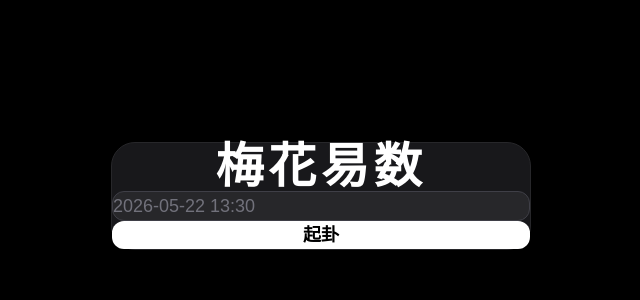
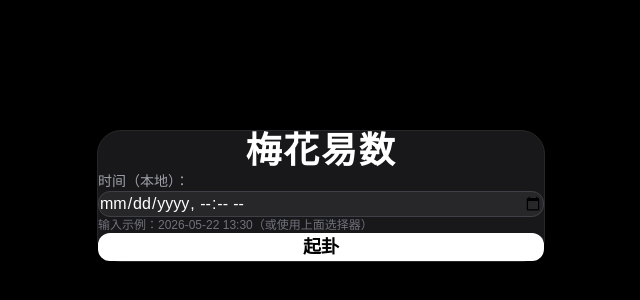
Before and after one commit to A401-unauthorized/Web-xuanxue, a React app in the folder frontend/: page /meihua in a window 1280 px wide. Shown: the part 204-504 px from the top of the page, without its empty margins (319-959 px from the left). Built offline with nearby package versions, Linux system fonts and the light colour scheme; the HTML template or start-up script is replaced by a standard one.

Commit message:
vscode修改梅花前端页面

```diff
--- a/frontend/src/pages/Meihua.jsx
+++ b/frontend/src/pages/Meihua.jsx
@@ -2,21 +2,28 @@
 import { useState } from "react";
 
 function Meihua() {
-  const [time, setTime] = useState("");
+  const [time, setTime] = useState(""); // stores datetime-local value (e.g. 2026-05-22T13:30)
   const [result, setResult] = useState(null);
   const [loading, setLoading] = useState(false);
 
+  const formatForBackend = (value) => {
+    if (!value) return "";
+    // convert datetime-local (2026-05-22T13:30) to backend format (2026-05-22 13:30)
+    return value.includes("T") ? value.replace("T", " ") : value;
+  };
+
   const handleSubmit = async () => {
     if (!time) {
-      alert("请输入时间");
+      alert("请选择或输入时间");
       return;
     }
 
+    const timeForApi = formatForBackend(time);
+
     setLoading(true);
     try {
-      const response = await fetch(
-        `http://127.0.0.1:8000/meihua?time=${encodeURIComponent(time)}`
-      );
+      // use relative path so frontend works with proxy or same-origin deployments
+      const response = await fetch(`/meihua?time=${encodeURIComponent(timeForApi)}`);
 
       if (!response.ok) {
         throw new Error(`HTTP error! status: ${response.status}`);
@@ -26,79 +33,66 @@ function Meihua() {
       setResult(data);
     } catch (error) {
       console.error("排盘失败:", error);
-      setResult({ error: "请求失败，请检查后端服务是否启动" });
+      setResult({ error: "请求失败，请检查后端服务是否启动或网络设置" });
     } finally {
       setLoading(false);
     }
   };
 
   return (
-    <div className="min-h-screen bg-black text-white flex items-center justify-center">
-      <div className="w-[420px] bg-zinc-900 rounded-3xl p-8 shadow-2xl border border-zinc-800">
-        <h1 className="text-5xl font-bold text-center mb-8 tracking-widest">
-          梅花易数
-        </h1>
+    <div className="min-h-screen bg-black text-white flex items-center justify-center p-6">
+      <div className="max-w-md w-full bg-zinc-900 rounded-3xl p-8 shadow-2xl border border-zinc-800">
+        <h1 className="text-4xl font-extrabold text-center mb-6 tracking-wider">梅花易数</h1>
 
-        <div className="space-y-4">
+        <div className="space-y-3">
+          <label className="block text-sm text-zinc-400">时间（本地）：</label>
           <input
-            type="text"
-            placeholder="2026-05-22 13:30"
+            type="datetime-local"
             value={time}
             onChange={(e) => setTime(e.target.value)}
-            className="
-              w-full
-              bg-zinc-800
-              rounded-xl
-              p-4
-              text-lg
-              outline-none
-              border border-zinc-700
-              focus:border-white
-              placeholder:text-zinc-500
-            "
+            className="w-full bg-zinc-800 rounded-xl p-3 text-base outline-none border border-zinc-700 focus:border-white"
           />
+          <p className="text-xs text-zinc-500">输入示例：2026-05-22 13:30（或使用上面选择器）</p>
 
           <button
             onClick={handleSubmit}
             disabled={loading}
-            className="
-              w-full
-              bg-white
-              text-black
-              rounded-xl
-              p-4
-              text-lg
-              font-bold
-              hover:opacity-80
-              transition
-              disabled:opacity-50
-              disabled:cursor-not-allowed
-            "
+            className="w-full bg-white text-black rounded-xl p-3 text-lg font-semibold hover:opacity-90 transition disabled:opacity-50 disabled:cursor-not-allowed"
           >
             {loading ? "排盘中..." : "起卦"}
           </button>
         </div>
 
         {result && (
-          <div className="mt-10">
+          <div className="mt-8">
             <div className="border-t border-zinc-700 pt-6">
-              <h2 className="text-2xl font-bold mb-6 text-center">
-                排盘结果
-              </h2>
+              <h2 className="text-2xl font-bold mb-4 text-center">排盘结果</h2>
 
-              <div className="text-center mb-6">
+              <div className="flex items-center justify-center mb-4">
                 <div className="text-6xl">
-                  ☰ ☵
+                  {(result.upper_symbol || "☰") + " " + (result.lower_symbol || "☵")}
                 </div>
               </div>
 
               {result.error ? (
                 <p className="text-red-500 text-center">{result.error}</p>
               ) : (
-                <div className="space-y-3 text-xl text-zinc-300">
-                  <p>上卦：{result.upper_trigram || result.upper}</p>
-                  <p>下卦：{result.lower_trigram || result.lower}</p>
-                  <p>动爻：{result.moving_line}</p>
+                <div className="space-y-2 text-lg text-zinc-300">
+                  <p>上卦：<span className="text-white">{result.upper_trigram || result.upper || "—"}</span></p>
+                  <p>下卦：<span className="text-white">{result.lower_trigram || result.lower || "—"}</span></p>
+                  <p>动爻：<span className="text-white">{result.moving_line ?? "—"}</span></p>
+
+                  {result.extra && (
+                    <div className="mt-3 text-sm text-zinc-400">
+                      <div>说明：</div>
+                      <div>{result.extra}</div>
+                    </div>
+                  )}
+
+                  <details className="mt-4 bg-zinc-800 p-3 rounded-md text-sm text-zinc-400">
+                    <summary className="cursor-pointer">查看原始返回（JSON）</summary>
+                    <pre className="whitespace-pre-wrap mt-2 text-xs">{JSON.stringify(result, null, 2)}</pre>
+                  </details>
                 </div>
               )}
             </div>
@@ -109,4 +103,4 @@ function Meihua() {
   );
 }
 
-export default Meihua;  // 确保这一行存在
+export default Meihua;
```
